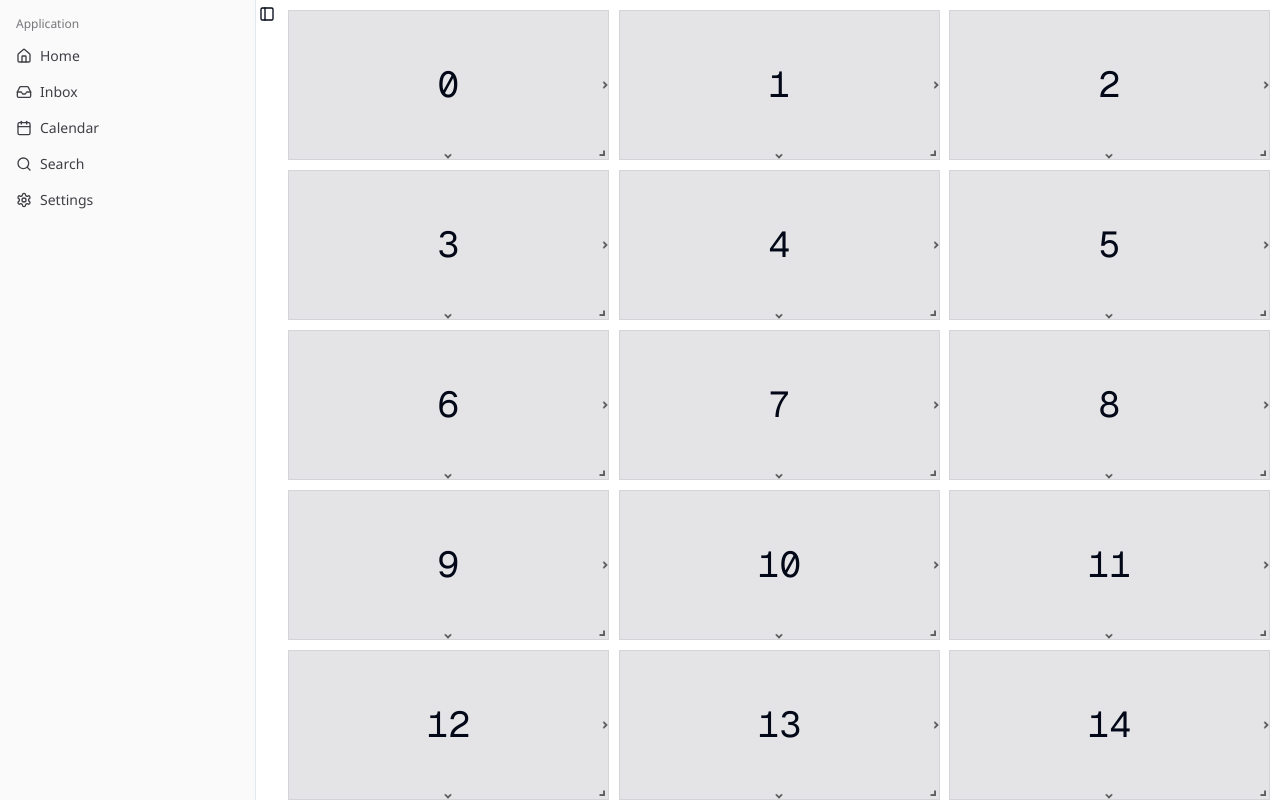
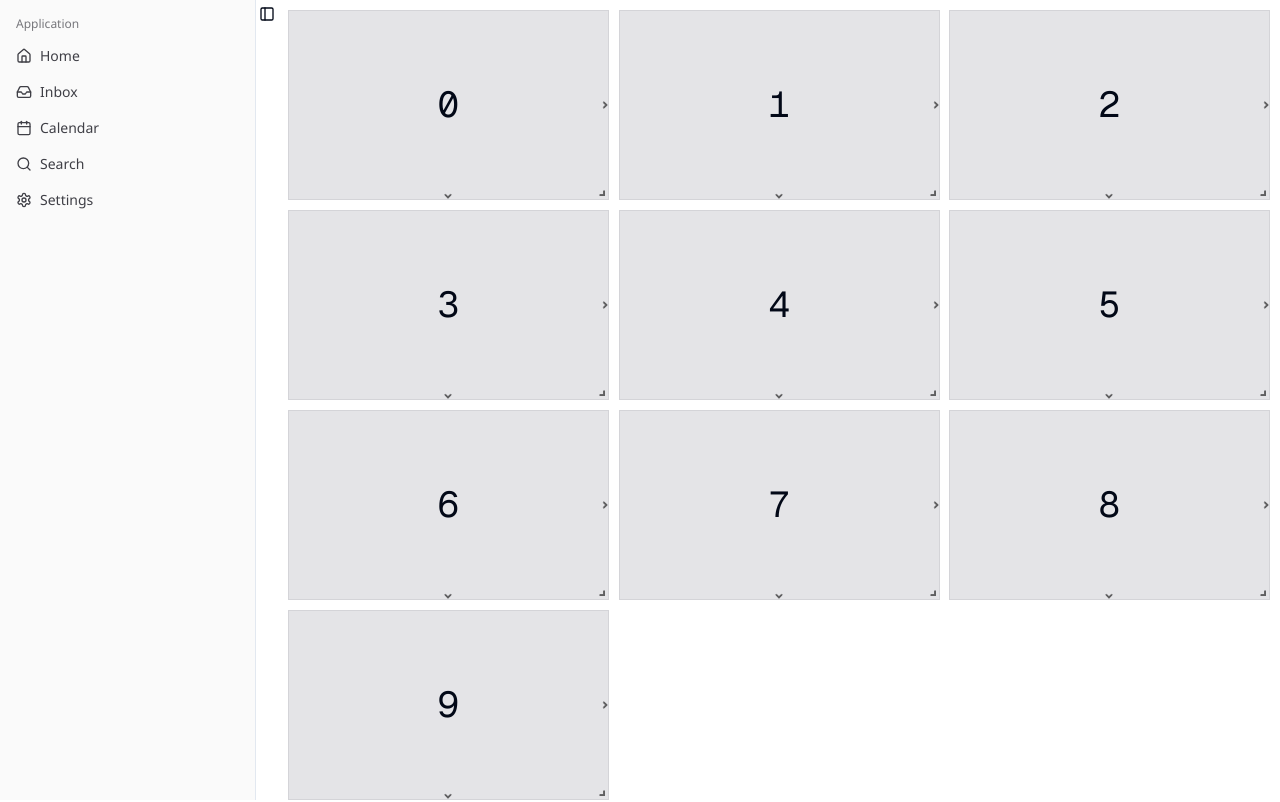
Before and after one commit to FRONT-JB/stream-wave, a Next.js app: page / in a window 1280 px wide. Shown: the top 802 px of the page. Built offline with nearby package versions, Linux system fonts and the light colour scheme.

Commit message:
style: react-grid-layout items 기본값 수정

```diff
--- a/app/grid-layout.client.tsx
+++ b/app/grid-layout.client.tsx
@@ -23,19 +23,21 @@ interface GridLayoutProps {
 export function GridLayout({
   isDraggable = true,
   isResizable = true,
-  items = 20,
-  rowHeight = 30,
+  items = 10,
+  rowHeight = 40,
   onLayoutChange = () => {},
   cols = { lg: 12, md: 12, sm: 12, xs: 12, xxs: 12 },
 }: GridLayoutProps) {
   const generateLayouts = useCallback(() => {
     const times = [...Array(items)];
+
     const widths = { lg: 3, md: 4, sm: 6, xs: 12, xxs: 12 };
 
     return Object.keys(widths).reduce(
       (memo, breakpoint) => {
         const width = widths[breakpoint as keyof typeof widths];
         const columnCount = cols[breakpoint as keyof typeof cols];
+
         memo[breakpoint] = times.map((_, i) => ({
           x: (i * width) % columnCount,
           y: 0,
@@ -43,6 +45,7 @@ export function GridLayout({
           h: 4,
           i: String(i),
         }));
+
         return memo;
       },
       {} as Record<string, Array<{ x: number; y: number; w: number; h: number; i: string }>>
```
